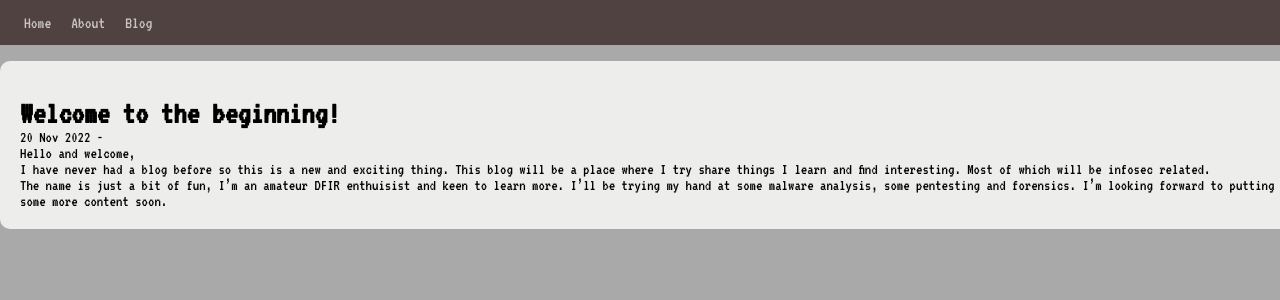
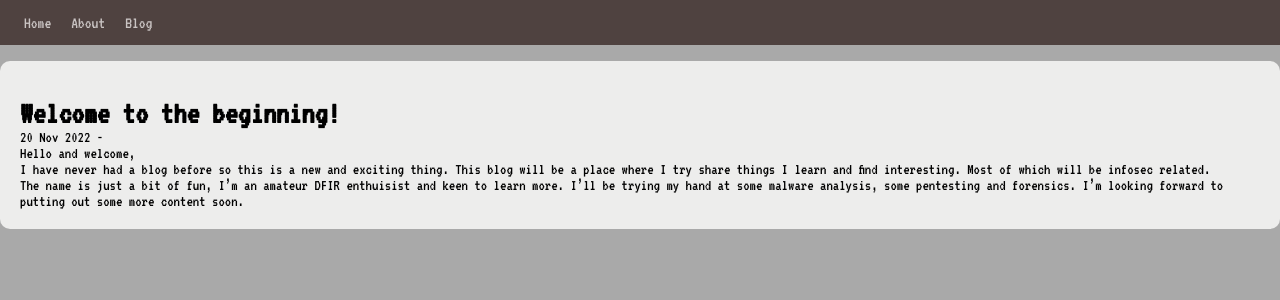
Before and after one commit to garkbt/garkbt.github.io, a Jekyll site: the page built from _posts/2022-11-20-welcome-to-jekyll.markdown, in a window 1280 px wide. Shown: the top 300 px of the page. Built offline with Jekyll 4.4.1, drawn with Linux system fonts in a browser that asks for light colours.

Commit message:
Update main.scss

```diff
--- a/_sass/main.scss
+++ b/_sass/main.scss
@@ -17,7 +17,6 @@ body {
   color: "black"; /* text color inside the block */
   padding: 20px;
   border-radius: 10px; /* optional rounded corners */
-  width: 100%; /* width of the block */
   height: 100%;
   text-align: left; /* optional, centers text */
 }
```
